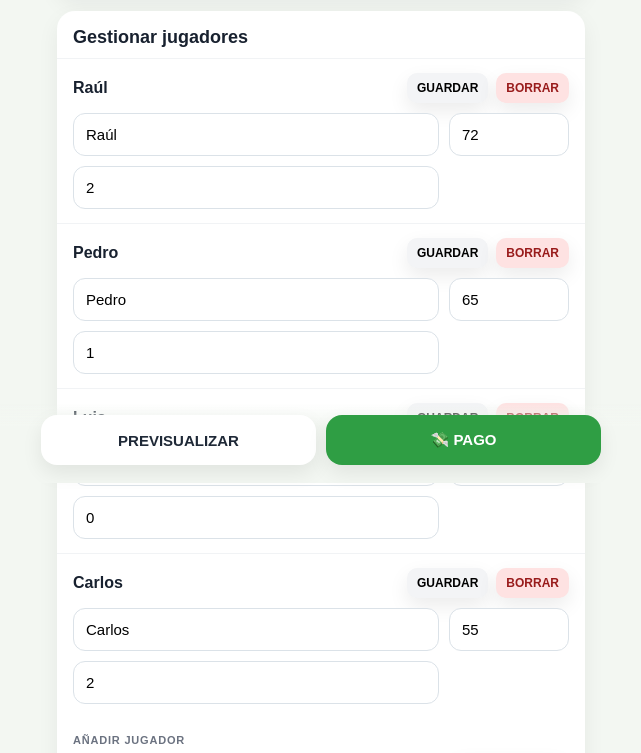
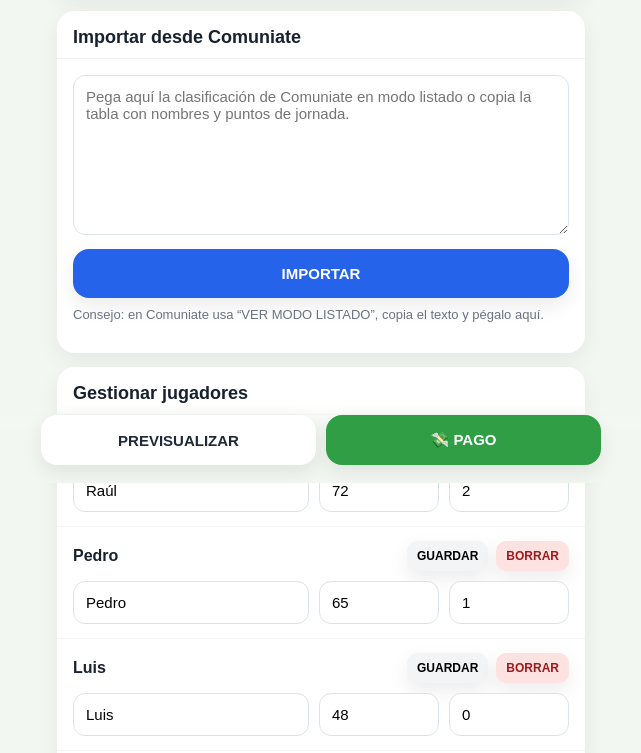
Before and after one commit to estudilloraul-cpu/Banco-Croquetero, a plain HTML site: page index.html in a window 1280 px wide. Shown: the part 317-1070 px from the top of the page, without its empty margins (319-960 px from the left). Drawn offline with Linux system fonts and the light colour scheme.

Commit message:
Update index.html

```diff
--- a/index.html
+++ b/index.html
@@ -166,10 +166,10 @@
     }
     .edit-grid {
       display: grid;
-      grid-template-columns: 1fr 120px;
+      grid-template-columns: 1fr 120px 120px;
       gap: 10px;
     }
-    .input, .number-input {
+    .input, .number-input, .textarea {
       width: 100%;
       border: 1px solid #dbe2e8;
       border-radius: 12px;
@@ -177,8 +177,13 @@
       font-size: 15px;
       outline: none;
       background: white;
+      font-family: Arial, sans-serif;
     }
-    .input:focus, .number-input:focus {
+    .textarea {
+      min-height: 160px;
+      resize: vertical;
+    }
+    .input:focus, .number-input:focus, .textarea:focus {
       border-color: #2f9e44;
     }
     .empty {
@@ -217,6 +222,7 @@
     button:disabled { opacity: 0.65; cursor: not-allowed; }
     .btn-light { background: white; color: #1f2937; }
     .btn-green { background: #2f9e44; color: white; }
+    .btn-blue { background: #2563eb; color: white; }
     .add-row {
       display: grid;
       grid-template-columns: 1fr 120px;
@@ -271,7 +277,7 @@
     }
     .details {
       display: grid;
-      grid-template-columns: repeat(3, 1fr);
+      grid-template-columns: repeat(4, 1fr);
       gap: 8px;
     }
     .detail {
@@ -291,6 +297,12 @@
       color: #111827;
       line-height: 1.2;
     }
+    .hint {
+      color: #6b7280;
+      font-size: 13px;
+      line-height: 1.4;
+      margin-top: 8px;
+    }
     @media (max-width: 420px) {
       .title { font-size: 24px; }
       .summary-total { font-size: 24px; }
@@ -308,7 +320,7 @@
         <div>
           <p class="eyebrow">Croquetas Power</p>
           <h1 class="title">BANCO CROQUETERO</h1>
-          <p class="subtitle">Gestión rápida de pagos de jornada</p>
+          <p class="subtitle">Importa Comuniate, calcula y paga</p>
         </div>
       </div>
     </div>
@@ -317,7 +329,7 @@
       <div class="card">
         <div class="card-inner">
           <p class="label">Estado</p>
-          <p class="status-text" id="estado">Edita los puntos y pulsa PREVISUALIZAR.</p>
+          <p class="status-text" id="estado">Pega la clasificación de Comuniate y pulsa IMPORTAR.</p>
         </div>
       </div>
 
@@ -331,6 +343,23 @@
             <p class="label" style="margin:0;">Jugadores</p>
             <p class="num" id="numJugadores">0</p>
           </div>
+        </div>
+      </div>
+
+      <div class="card">
+        <div class="section-head">
+          <h2 class="section-title">Importar desde Comuniate</h2>
+        </div>
+        <div class="card-inner">
+          <textarea
+            id="textoComuniate"
+            class="textarea"
+            placeholder="Pega aquí la clasificación de Comuniate en modo listado o copia la tabla con nombres y puntos de jornada."
+          ></textarea>
+          <button class="btn-blue" style="width:100%; margin-top:10px;" onclick="importarComuniate()">IMPORTAR</button>
+          <p class="hint">
+            Consejo: en Comuniate usa “VER MODO LISTADO”, copia el texto y pégalo aquí.
+          </p>
         </div>
       </div>
 
@@ -406,6 +435,22 @@
       return "⚽";
     }
 
+    function normalizarNombre(nombre) {
+      return String(nombre || "")
+        .trim()
+        .replace(/\s+/g, " ")
+        .toUpperCase();
+    }
+
+    function escapeHtml(text) {
+      return String(text)
+        .replaceAll("&", "&amp;")
+        .replaceAll("<", "&lt;")
+        .replaceAll(">", "&gt;")
+        .replaceAll('"', "&quot;")
+        .replaceAll("'", "&#039;");
+    }
+
     function calcularPagos(data) {
       const ordenados = [...data]
         .map(j => ({
@@ -434,7 +479,7 @@
           bonus = (Math.floor((j.puntos - 50) / 10) + 1) * 250000;
         }
 
-        const bonusOnce = j.once * 400000;
+        const bonusOnce = Number(j.once || 0) * 400000;
         const total = premio + bonus + bonusOnce;
 
         return {
@@ -460,7 +505,7 @@
       cont.innerHTML = jugadores.map((j, index) => `
         <div class="player-edit">
           <div class="player-edit-top">
-            <p class="player-edit-name">${j.nombre || "Sin nombre"}</p>
+            <p class="player-edit-name">${escapeHtml(j.nombre || "Sin nombre")}</p>
             <div class="player-edit-actions">
               <button class="mini-btn" onclick="guardarCambiosJugador(${index})">GUARDAR</button>
               <button class="mini-btn danger" onclick="borrarJugador(${index})">BORRAR</button>
@@ -480,8 +525,6 @@
               value="${Number(j.puntos || 0)}"
               placeholder="Puntos"
             />
-          </div>
-          <div class="edit-grid" style="margin-top:10px;">
             <input
               id="once-${index}"
               class="number-input"
@@ -489,19 +532,9 @@
               value="${Number(j.once || 0)}"
               placeholder="Once ideal"
             />
-            <div></div>
           </div>
         </div>
       `).join("");
-    }
-
-    function escapeHtml(text) {
-      return String(text)
-        .replaceAll("&", "&amp;")
-        .replaceAll("<", "&lt;")
-        .replaceAll(">", "&gt;")
-        .replaceAll('"', "&quot;")
-        .replaceAll("'", "&#039;");
     }
 
     function guardarCambiosJugador(index) {
@@ -538,6 +571,100 @@
       document.getElementById("estado").textContent = "Jugador añadido.";
     }
 
+    function importarComuniate() {
+      const texto = document.getElementById("textoComuniate").value;
+      if (!texto.trim()) {
+        document.getElementById("estado").textContent = "Pega primero el texto de Comuniate.";
+        return;
+      }
+
+      const lineas = texto
+        .split("\n")
+        .map(l => l.trim())
+        .filter(Boolean);
+
+      const importados = [];
+
+      for (const linea of lineas) {
+        const limpia = linea.replace(/\s+/g, " ").trim();
+
+        if (!/\d/.test(limpia)) continue;
+        if (/manager|ranking|estadisticas|rachas|jornada|general/i.test(limpia)) continue;
+
+        let nombre = null;
+        let puntos = null;
+        let once = 0;
+
+        const puntosJornada = limpia.match(/(?:^|\s)(-?\d{1,3})(?:\s+\d{2,5}|$)/);
+        const numeros = limpia.match(/\d+(?:[.,]\d+)?/g) || [];
+
+        const nombreMatch = limpia.match(/^\d+\s+(.+?)\s+\d/);
+        if (nombreMatch) {
+          nombre = nombreMatch[1].trim();
+        } else {
+          const sinInicio = limpia.replace(/^\d+\s+/, "");
+          const probable = sinInicio.match(/^([A-Za-zÁÉÍÓÚáéíóúÑñ'´`.\- ]+?)\s+\d/);
+          if (probable) nombre = probable[1].trim();
+        }
+
+        if (!nombre) continue;
+
+        const enteros = (limpia.match(/-?\d+/g) || []).map(Number);
+
+        // Heurística para coger la puntuación de jornada:
+        // normalmente es el penúltimo entero visible antes del total general
+        if (enteros.length >= 2) {
+          puntos = enteros[enteros.length - 2];
+        } else if (enteros.length === 1) {
+          puntos = enteros[0];
+        }
+
+        const onceMatch = limpia.match(/11\s*=\s*([0-9]+(?:[.,][0-9]+)?)/i);
+        if (onceMatch) {
+          once = 0;
+        }
+
+        if (nombre && Number.isFinite(puntos)) {
+          importados.push({
+            nombre,
+            puntos,
+            once
+          });
+        }
+      }
+
+      if (!importados.length) {
+        document.getElementById("estado").textContent = "No he podido leer nombres y puntos. Prueba con el modo listado de Comuniate.";
+        return;
+      }
+
+      const mapaExistentes = new Map(
+        jugadores.map(j => [normalizarNombre(j.nombre), { ...j }])
+      );
+
+      for (const j of importados) {
+        const key = normalizarNombre(j.nombre);
+        if (mapaExistentes.has(key)) {
+          const actual = mapaExistentes.get(key);
+          actual.puntos = j.puntos;
+          mapaExistentes.set(key, actual);
+        } else {
+          mapaExistentes.set(key, {
+            nombre: j.nombre,
+            puntos: j.puntos,
+            once: 0
+          });
+        }
+      }
+
+      jugadores = Array.from(mapaExistentes.values())
+        .sort((a, b) => normalizarNombre(a.nombre).localeCompare(normalizarNombre(b.nombre), "es"));
+
+      guardarJugadores();
+      renderEditor();
+      document.getElementById("estado").textContent = `Importados ${importados.length} jugadores desde Comuniate. Revisa el once ideal si hace falta.`;
+    }
+
     function renderResumen(data) {
       const resultado = document.getElementById("resultado");
 
@@ -550,8 +677,8 @@
         <div class="player">
           <div class="player-top">
             <div>
-              <p class="player-name">${medalla(j.posicion)} ${j.nombre}</p>
-              <p class="player-meta">${j.puntos} pts · Puesto ${j.posicion}</p>
+              <p class="player-name">${medalla(j.posicion)} ${escapeHtml(j.nombre)}</p>
+              <p class="player-meta">${j.puntos} pts · Puesto ${j.posicion} · Once ideal: ${j.once}</p>
             </div>
             <div class="badge-total">
               <div class="small">Total</div>
@@ -561,15 +688,19 @@
 
           <div class="details">
             <div class="detail">
+              <div class="d-label">Posición</div>
+              <div class="d-value">${j.posicion}</div>
+            </div>
+            <div class="detail">
               <div class="d-label">Premio</div>
               <div class="d-value">${euros(j.premio)}</div>
             </div>
             <div class="detail">
-              <div class="d-label">Bonus</div>
+              <div class="d-label">Bonus pts</div>
               <div class="d-value">${euros(j.bonus)}</div>
             </div>
             <div class="detail">
-              <div class="d-label">Once</div>
+              <div class="d-label">Bonus once</div>
               <div class="d-value">${euros(j.bonusOnce)}</div>
             </div>
           </div>
@@ -624,6 +755,7 @@
           },
           body: JSON.stringify(ultimoResumen)
         });
+
         const txt = await res.text();
 
         if (!res.ok) throw new Error(txt || "No se pudo enviar el pago.");
```
Lines whose indentation alone changed are shown as unchanged.
